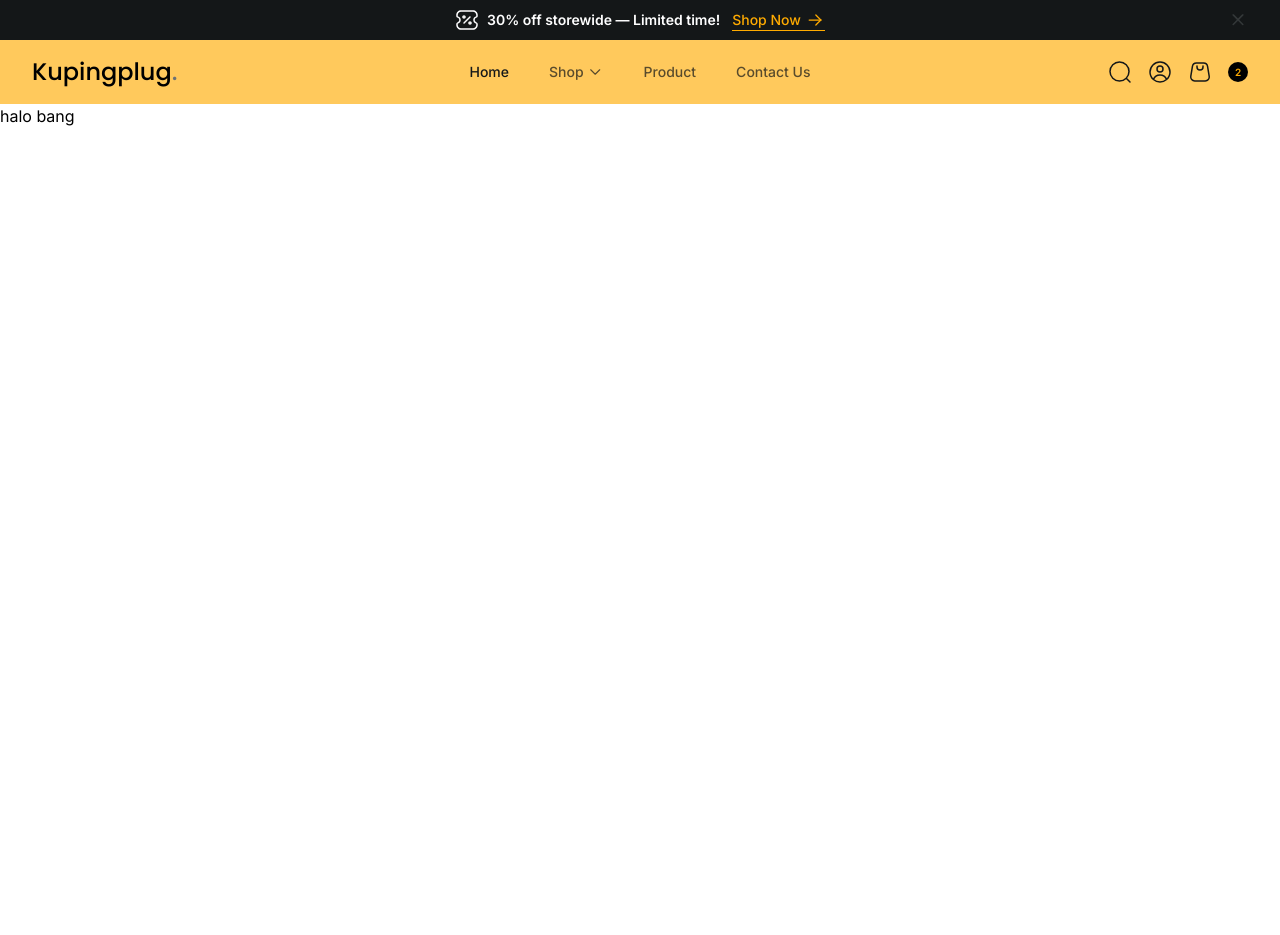
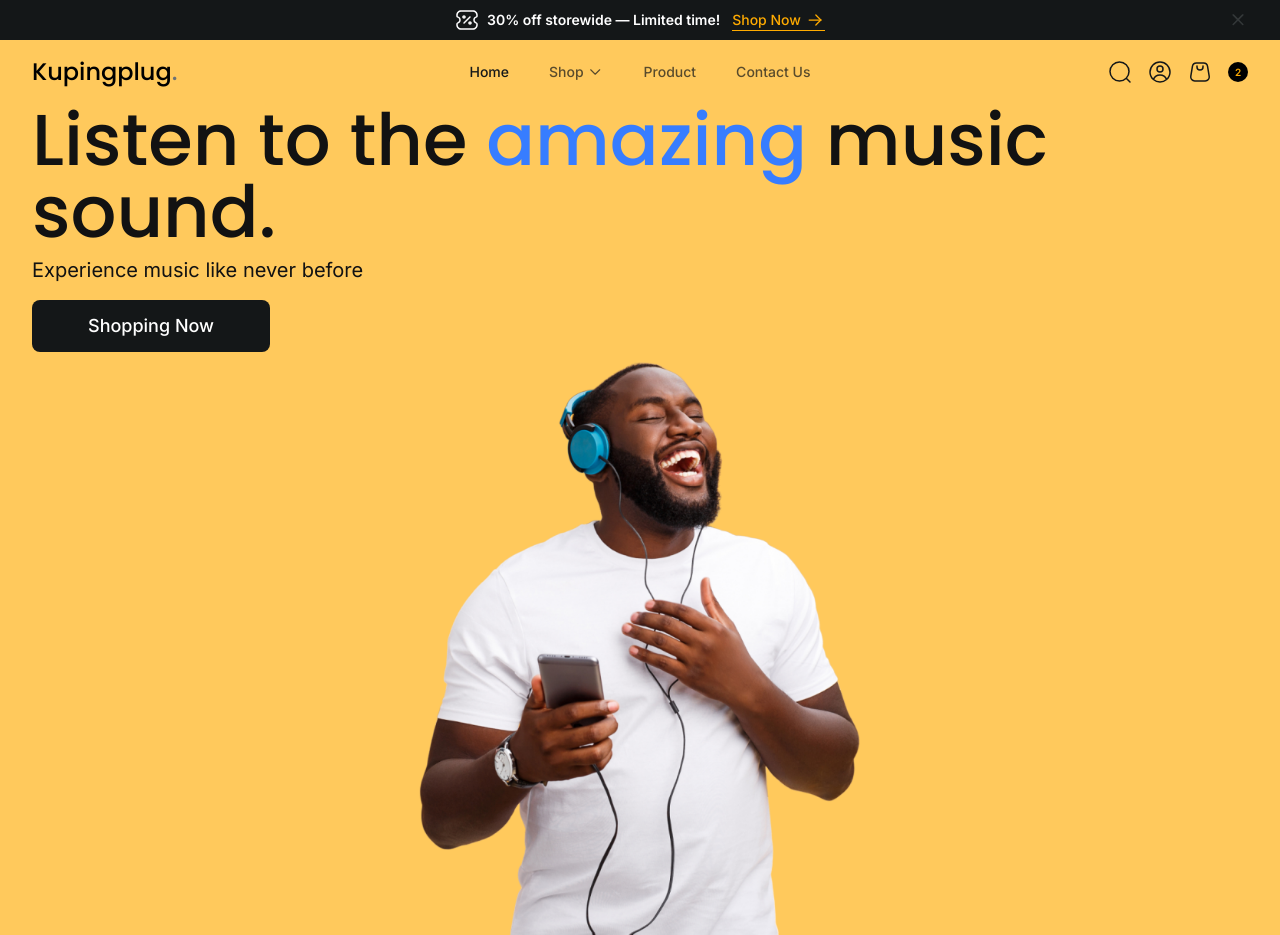
Before and after one commit to pujiragil/kupingplug, a Next.js app: page / in a window 1280 px wide. Before the commit the page ends 800 px from the top, so only its background shows below. Built offline with nearby package versions, Linux system fonts and the light colour scheme.

Commit message:
added main section

```diff
--- a/app/(root)/page.tsx
+++ b/app/(root)/page.tsx
@@ -1,9 +1,40 @@
+import Button from "@/components/ui/button";
+import SectionLayout from "@/layouts/sectionLayout";
 import Image from "next/image";
 
 export default function Home() {
   return (
-    <main className="">
-      <p>halo bang</p>
-    </main>
+    <>
+      {/* main section */}
+      <SectionLayout
+        bg="bg-[#ffc95c]"
+        className="flex flex-col items-center justify-between lg:grid lg:grid-cols-2 lg:pt-8"
+      >
+        <div className="flex flex-col items-center gap-4 p-8 sm:max-w-[600px] md:max-w-[600px] md:py-16 lg:order-2 lg:max-w-none lg:items-start lg:p-0">
+          <div className="space-y-2 text-center lg:text-left">
+            <h1 className="font-poppins text-[40px] font-medium text-[#121212] md:text-6xl xl:text-7xl">
+              Listen to the <span className="text-[#377DFF]">amazing</span>{" "}
+              music sound.
+            </h1>
+            <p className="font-inter text-base font-normal text-[#121212] md:text-lg lg:text-xl">
+              Experience music like never before
+            </p>
+          </div>
+          <Button intent="primary" size="lg">
+            Shopping Now
+          </Button>
+        </div>
+
+        <div className="flex h-auto w-full items-end justify-center overflow-hidden lg:order-1">
+          <Image
+            src="/images/main.png"
+            width={600}
+            height={761}
+            alt="nigga-listening-music"
+            className="w-full max-w-[360px] object-cover object-top lg:max-w-[420px] xl:max-w-[460px]"
+          />
+        </div>
+      </SectionLayout>
+    </>
   );
 }
```
